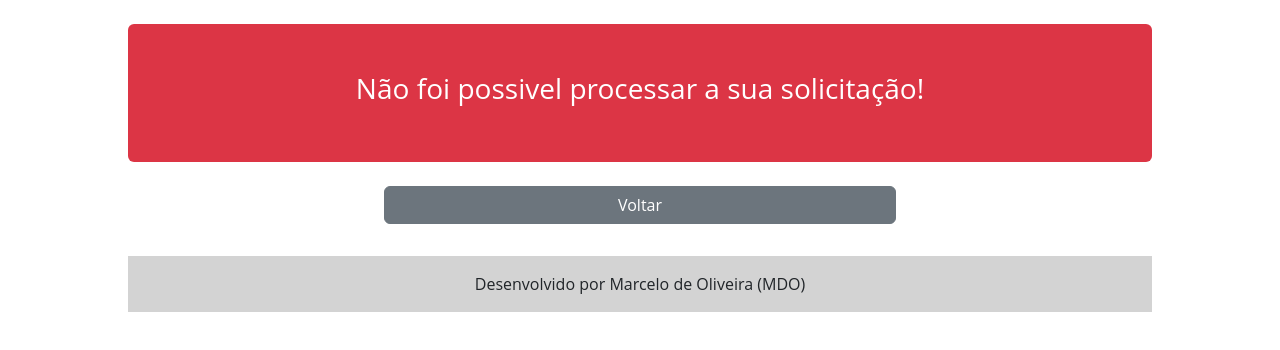
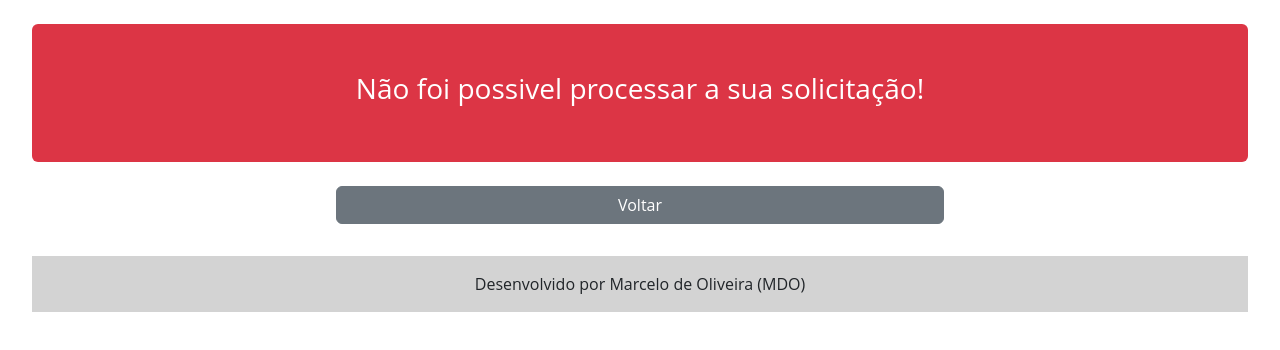
Before and after one commit to Marcelo701500/cpa, a website: page index.html in a window 1280 px wide. Drawn offline with nearby package versions, Linux system fonts and the light colour scheme.

Commit message:
Ajuste CSS

```diff
--- a/css/app.css
+++ b/css/app.css
@@ -2,7 +2,7 @@
     margin-left: auto;
     margin-right: auto;
     text-align: center;
-    width: 80%;
+    width: 95%;
 }
 .form-control {
     margin-bottom: 0.75em;
@@ -55,5 +55,5 @@ footer {
     margin-right: auto;
     padding: 1rem 1rem;
     text-align: center;
-    width: 80%;
+    width: 95%;
 }
```
